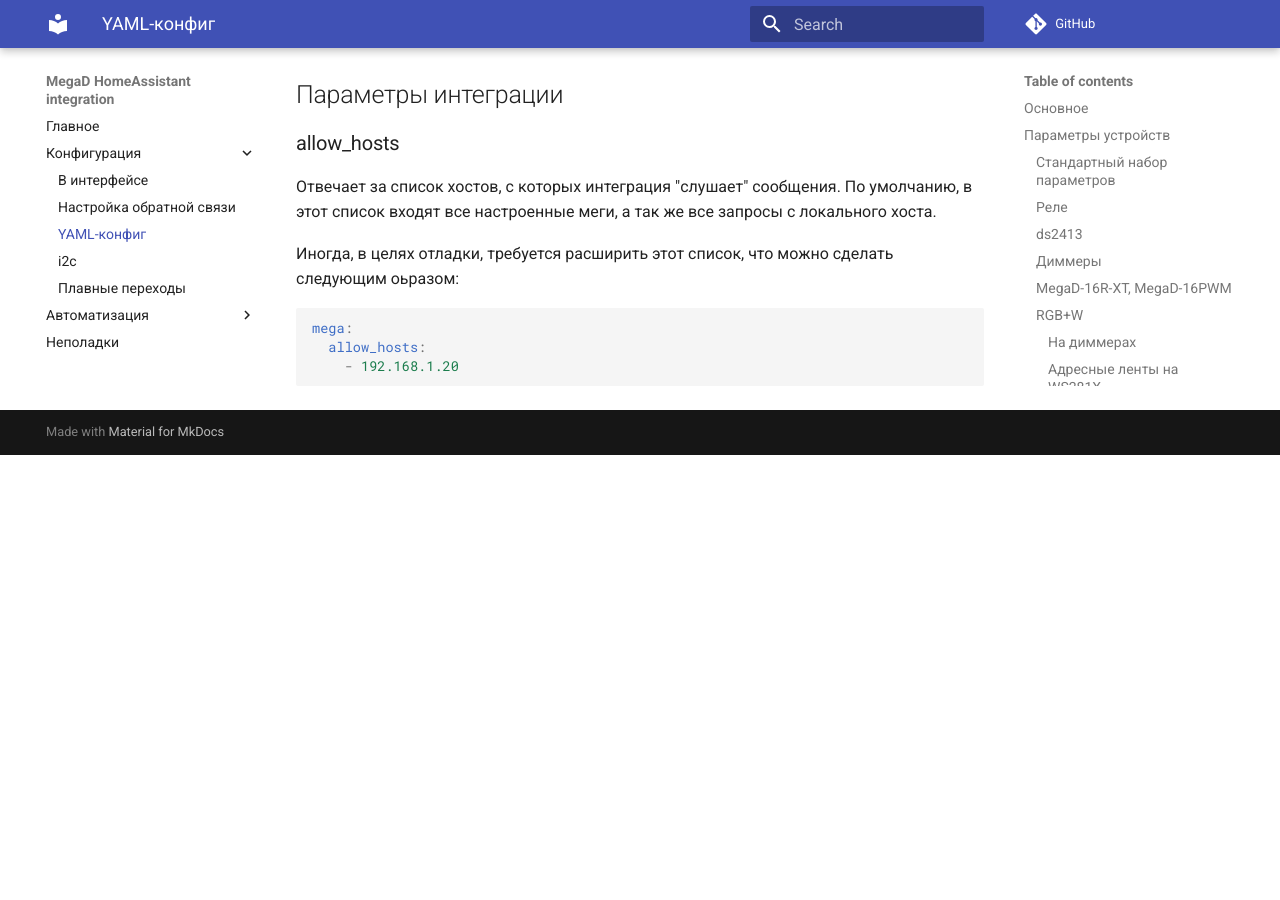
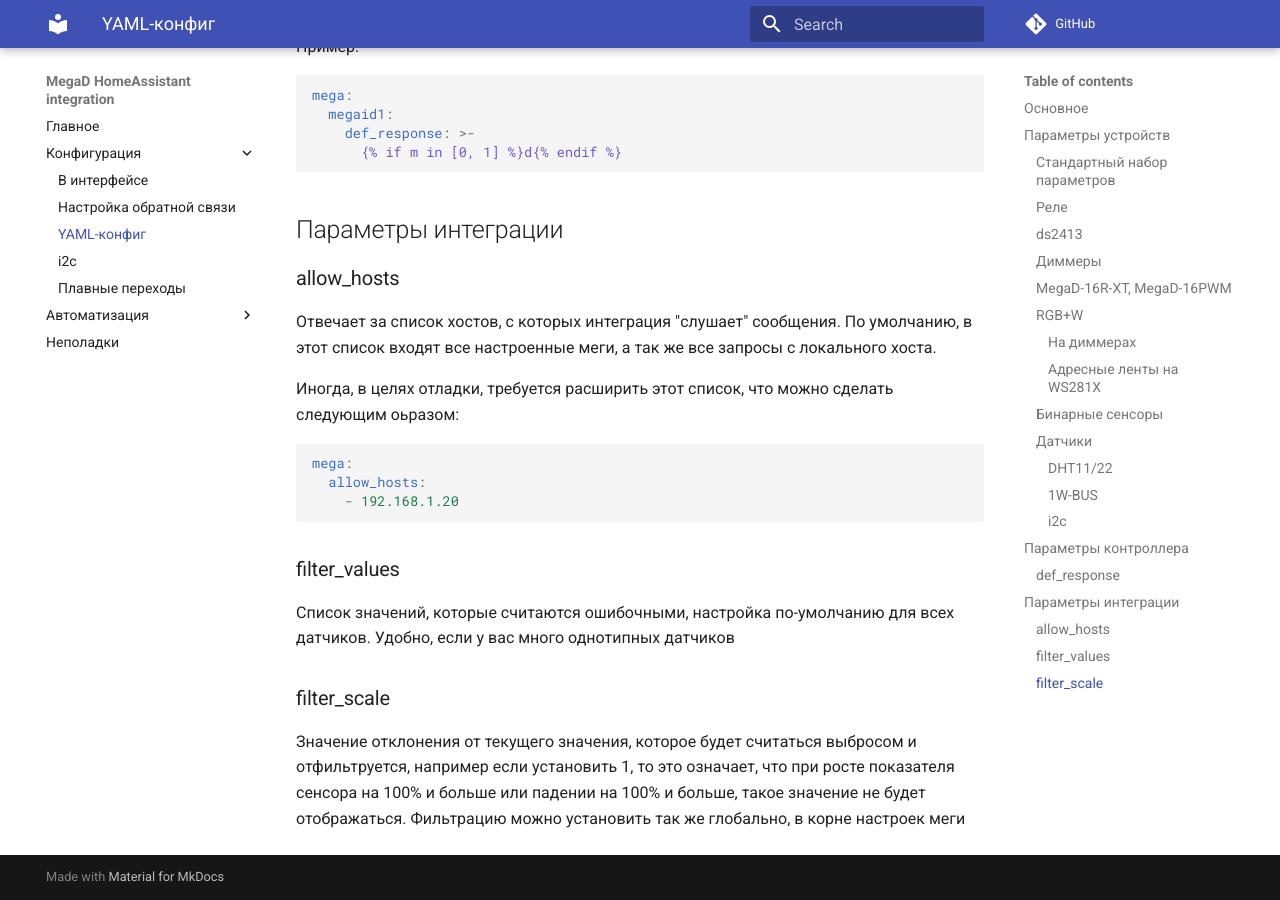
Before and after one commit to andvikt/mega_hacs, an MkDocs documentation site: the page built from docs/yaml.md, in a window 1280 px wide and 900 px high, scrolled down 5743 px. Built offline with MkDocs 1.6.1 and Material for MkDocs 9.7.7, drawn with Linux system fonts in a browser that asks for light colours; comment, search, counter and statistics services are not loaded; before the commit the page ends 6198 px from its top, so only the background shows below that; some of the changed text lies outside the part shown.

Commit message:
add sensor filters

````diff
--- a/docs/yaml.md
+++ b/docs/yaml.md
@@ -159,6 +159,10 @@
     - **value_template** (str): шаблон для конвертации, например `{{(value|float)/100}}`
     - **device_class** (str): класс устройства, [список доступных](https://developers.home-assistant.io/docs/core/entity/sensor#available-device-classes)
     - **hex_to_float** (bool, false): если ваш датчик возвращает float запакованный в HEX, интеграция его распакует (перед применением темплейта)
+    - **filter_values** (float, none): список значений, которые считаются ошибочными. [Доступно так же глобальное значение](#filter_values)
+    - **filter_scale** (float, none): значение отклонения от текущего значения, которое будет считаться выбросом и отфильтруется, например если
+    установить 1, то это означает, что при росте показателя сенсора на 100% и больше или падении на 100% и больше, такое значение не будет отображаться.
+    [Доступно так же глобальное значение](#filter_scale)
 При этом есть так же особенности адресации, так для сенсора на одном порте с одним значением:
 ```yaml
 36:
@@ -215,3 +219,11 @@
   allow_hosts:
     - 192.168.1.20
 ```
+
+### filter_values {: #filter_values }
+Список значений, которые считаются ошибочными, настройка по-умолчанию для всех датчиков. Удобно, если у вас много
+  однотипных датчиков
+### filter_scale {: #filter_scale }
+Значение отклонения от текущего значения, которое будет считаться выбросом и отфильтруется, например если
+установить 1, то это означает, что при росте показателя сенсора на 100% и больше или падении на 100% и больше, такое значение не будет отображаться.
+Фильтрацию можно установить так же глобально, в корне настроек меги
````
